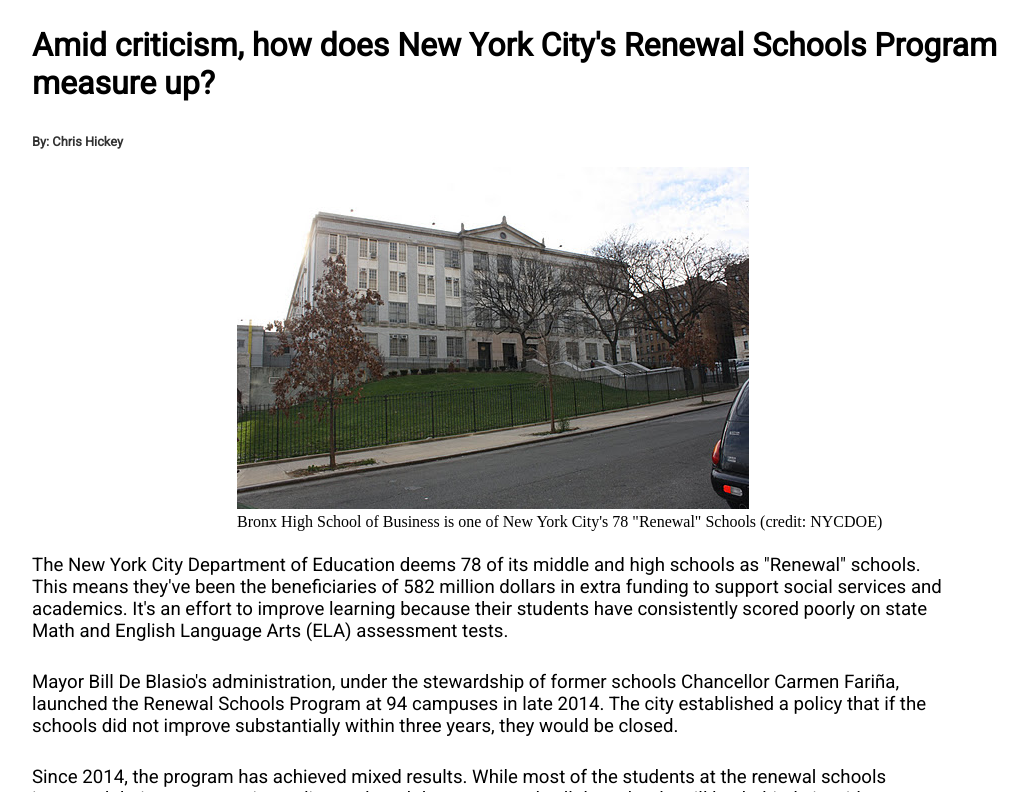
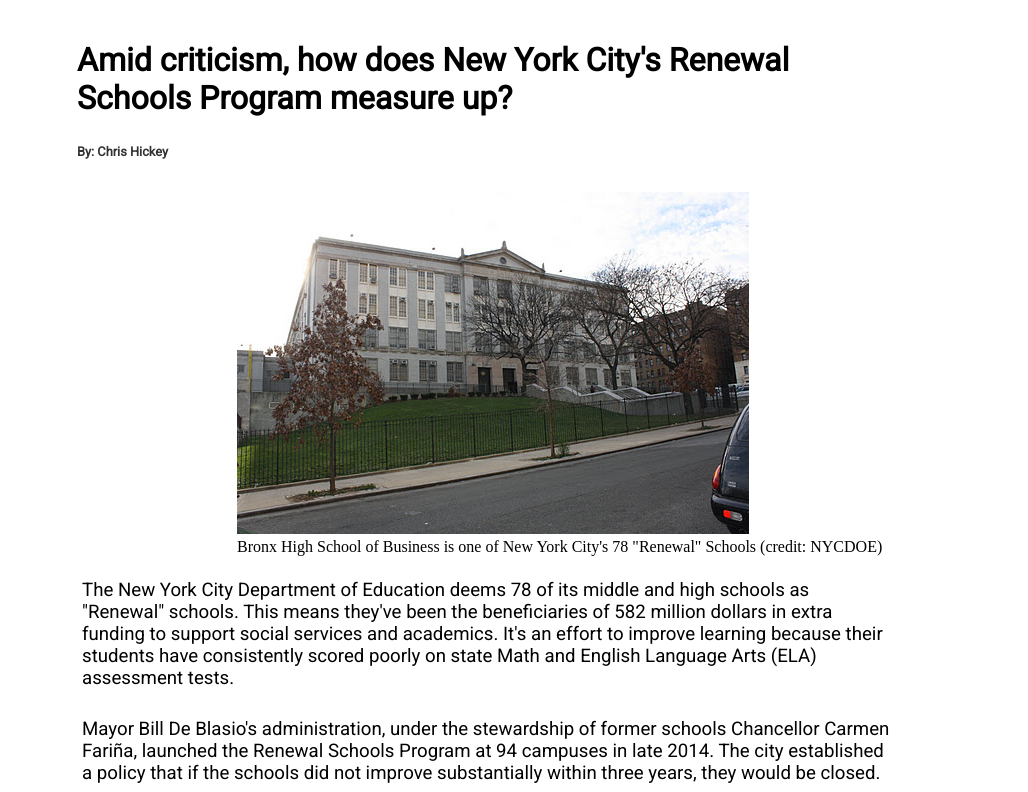
Before and after one commit to newmathishere/filterassignment, a plain HTML site: page index.html in a window 1280 px wide. Shown: the top 792 px of the page, without its empty margins (151-1179 px from the left). Drawn offline with nearby package versions, Linux system fonts and the light colour scheme.

Commit message:
css change

```diff
--- a/style.css
+++ b/style.css
@@ -170,11 +170,14 @@ p {
 
 h1,h2,h3 {
     margin-left: 100px;
+
     padding: 5px;
 
 
 
 }
+
+
 
 #photo1{
   width: 100%;
@@ -198,8 +201,8 @@ figcaption {
     /* Any adjustments for desktop and larger go here. Note these styles will be applied to anything 729px or larger -- so desktop */
 
     p {
-      margin-left:170px;
-      margin-right: 170px;
+      margin-left:220px;
+      margin-right: 220px;
       text-align: left;
       padding: 5px;
       font-size: 14pt;
@@ -226,8 +229,10 @@ figcaption {
 
 
     h1,h2,h3 {
-        margin-left: 170px;
+        margin-left: 220px;
+        margin-right:220px
         padding: 5px;
+        padding-right: 220px;
 
 
 
```
